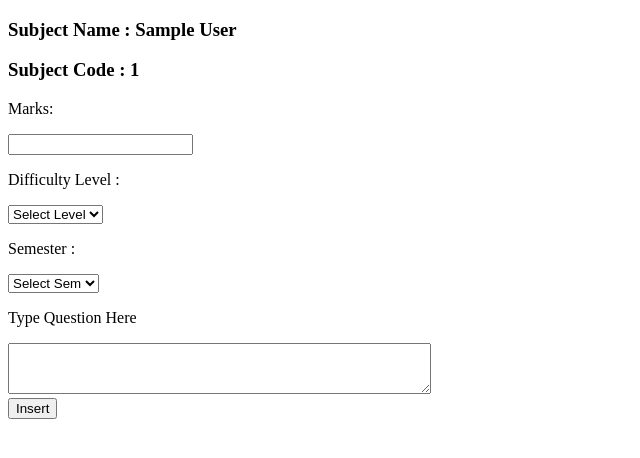
After one commit to amzad78692/Question-Paper-Generator, a PHP site: page /Insertquestion.php in a window 1280 px wide. The commit adds this page. Shown: the top 458 px of the page, without its empty margins (0-640 px from the left). Run offline with PHP 8.4, Linux system fonts and the light colour scheme; the visitor is signed in with stand-in values (Sample User, id 1).

Commit message:
Lots of changes

```diff
--- a/Examdptviewpass.php
+++ b/Examdptviewpass.php
@@ -43,11 +43,11 @@
         {
             $data = $result->fetch_assoc();
             echo "<br>";
-            echo "<p class='second'> Faculty Name</p> = ".$data['fname'];
+            echo "<p class='second'> Faculty Name = ".$data['fname']."</p>";
             echo "<br>";
-            echo "<p class='second'> Username</p> = ".$data['username'];
+            echo "<p class='second'> Username = ".$data['username']."</p>";
             echo "<br>";
-            echo "<p class='second'> Password</p> = ".$data['password'];
+            echo "<p class='second'> Password = ".$data['password']."</p>";
         }
         else
         {
--- a/FacultyLogin.php
+++ b/FacultyLogin.php
@@ -41,6 +41,8 @@
 
                                         session_start();
                                         $_SESSION["name"] = $row['fname'];
+                                        $_SESSION["sname"] = $row['sname'];
+                                        $_SESSION["scode"] = $row['scode'];
                                         $connect->close();
                                         header("Location:faculty.php");
                                         exit();
--- /dev/null
+++ b/Insertquestion.php
@@ -0,0 +1,77 @@
+<!DOCTYPE html>
+<html lang="en">
+<head>
+    <meta charset="UTF-8">
+    <meta http-equiv="X-UA-Compatible" content="IE=edge">
+    <meta name="viewport" content="width=device-width, initial-scale=1.0">
+    <script src="https://unpkg.com/sweetalert/dist/sweetalert.min.js"></script>
+    <script>import swal from 'sweetalert';</script>
+    <title>Insert Question</title>
+</head>
+<body>
+    <div class="header">
+        <h3>Subject Name : <?php session_start(); echo $_SESSION['sname']; ?></h3>
+        <h3>Subject Code : <?php echo $_SESSION['scode']; ?></h3>
+    </div>
+
+    <form method="POST">
+        <div class="question">
+
+            <p>Marks:</p>
+            <input type="number" name="marks">
+            <p>Difficulty Level : </p>
+            <select name="level" id="level">
+                <option value="Select">Select Level</option>
+                <option value="Low">Low</option>
+                <option value="Medium">Medium</option>
+                <option value="High">High</option>
+            </select>
+            <p>Semester : </p>
+            <select name="sem" id="sem">
+                <option value="Select">Select Sem</option>
+                <option value="Low">I</option>
+                <option value="Medium">II</option>
+                <option value="High">III</option>
+                <option value="Select">IV</option>
+                <option value="Low">V</option>
+                <option value="Medium">VI</option>
+                <option value="High">VII</option>
+                <option value="High">VIII</option>
+            </select>
+            <p>Type Question Here</p>
+            <textarea name="question" id="question" cols="50" rows="3"></textarea>
+            <br>
+            <input type="submit" name="submit" value="Insert">
+        </div>
+    </form>
+</body>
+</html>
+
+<?php
+    if(isset($_POST['submit']))
+    {
+        $question = $_POST['question'];
+        $marks = $_POST['marks'];
+        $level = $_POST['level'];
+        $sname = $_SESSION['sname'];
+        $scode = $_SESSION['scode'];
+        $sem   = $_POST['sem'];
+        $year = new date();
+        $year = $year->format('Y');
+
+        $connect = mysqli_connect("localhost", "root", "");
+
+        $query = "insert into question values('".$question."', '".$marks."', '".$level."', '".$sname."', '".$scode."', '".$sem."', '".$year."')";
+
+        $connect->query($query);
+
+        ?>
+            <script>
+                swal("Question Inserted Successfully !", "", "success")
+                .then((value) => {
+                    window.location.replace("faculty.php");
+                });
+            </script>
+        <?php
+    }
+?>
```
Also changed, not shown: AdminViewpass.php (+6 -7 lines), Database.php (+18 -0 lines), faculty.php (+27 -6 lines), showpass.php (deleted, +0 -56 lines).
